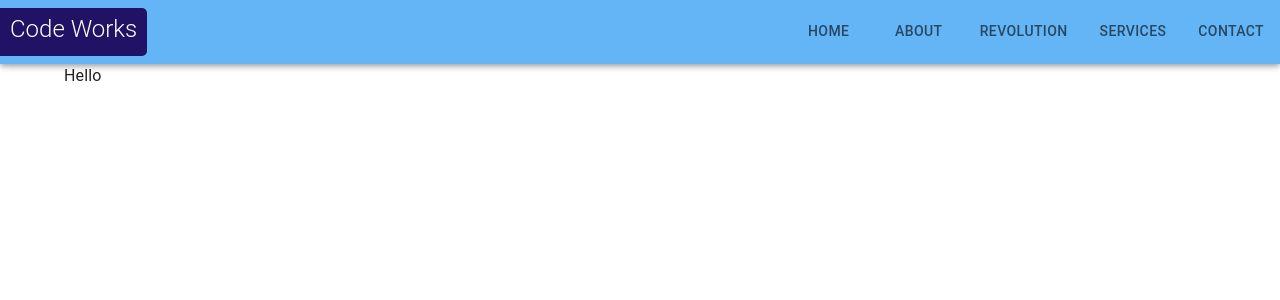
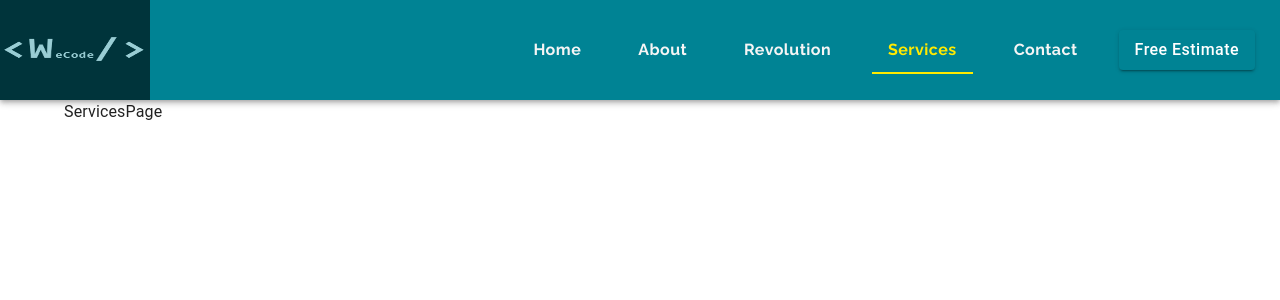
Before and after one commit to sagar-aryal/code-works, a React (Create React App) app: page /services in a window 1280 px wide. Shown: the top 300 px of the page. Built offline with nearby package versions, Linux system fonts and the light colour scheme.

Commit message:
header completed for desktop version

```diff
--- a/package.json
+++ b/package.json
@@ -13,6 +13,7 @@
     "@testing-library/user-event": "^13.5.0",
     "react": "^18.2.0",
     "react-dom": "^18.2.0",
+    "react-router-dom": "^6.3.0",
     "react-scripts": "5.0.1",
     "web-vitals": "^2.1.4"
   },
--- a/public/index.html
+++ b/public/index.html
@@ -24,6 +24,12 @@
       work correctly both with client-side routing and a non-root public URL.
       Learn how to configure a non-root public URL by running `npm run build`.
     -->
+    <link rel="preconnect" href="https://fonts.googleapis.com" />
+    <link rel="preconnect" href="https://fonts.gstatic.com" crossorigin />
+    <link
+      href="https://fonts.googleapis.com/css2?family=Raleway:wght@300;400;500;600;700&display=swap"
+      rel="stylesheet"
+    />
     <title>Code Works</title>
   </head>
   <body>
--- a/src/App.js
+++ b/src/App.js
@@ -1,6 +1,12 @@
 import React from "react";
+import { BrowserRouter, Routes, Route } from "react-router-dom";
 
 import Header from "./components/Header";
+import HomePage from "./pages/HomePage";
+import AboutPage from "./pages/AboutPage";
+import RevolutionPage from "./pages/RevolutionPage";
+import ServicesPage from "./pages/ServicesPage";
+import ContactPage from "./pages/ContactPage";
 import theme from "./styles/Theme";
 
 import { ThemeProvider } from "@mui/material/styles";
@@ -54,15 +60,28 @@ function ScrollTop(props) {
 const App = () => {
   return (
     <ThemeProvider theme={theme}>
+      <BrowserRouter>
         <CssBaseline />
+
         <Header />
+
+        <Container>
+          <Routes>
+            <Route index element={<HomePage />} />
+            <Route path="about" element={<AboutPage />} />
+            <Route path="revolution" element={<RevolutionPage />} />
+            <Route path="services" element={<ServicesPage />} />
+            <Route path="contact" element={<ContactPage />} />
+          </Routes>
+        </Container>
+
         <Toolbar id="back-to-top-anchor" />
-      <Container>Hello</Container>
         <ScrollTop>
           <Fab size="small" aria-label="scroll back to top">
             <KeyboardArrowUp />
           </Fab>
         </ScrollTop>
+      </BrowserRouter>
     </ThemeProvider>
   );
 };
--- a/src/components/Header.jsx
+++ b/src/components/Header.jsx
@@ -1,31 +1,186 @@
-import React from "react";
+import React, { useState, useEffect } from "react";
+import { Link } from "react-router-dom";
 
-import { AppBar, Toolbar, Typography, Tabs, Tab } from "@mui/material";
+// Import components
+import logo from "../assets/logo.jpeg";
+import {
+  buttonStyles,
+  logoContainer,
+  logoStyles,
+  menuItemStyles,
+  menuStyles,
+  tabsStyles,
+  tabStyles,
+} from "./HeaderStyle";
+
+// Import MUI components for styling
+import {
+  AppBar,
+  Toolbar,
+  Tabs,
+  Tab,
+  Button,
+  Menu,
+  MenuItem,
+} from "@mui/material";
 
 const Header = () => {
+  const [value, setValue] = useState(0);
+  const [anchorEl, setAnchorEl] = useState(null);
+  const [open, setOpen] = useState(false);
+
+  // Onchange event for active tab
+  const handleChange = (event, newValue) => {
+    setValue(newValue);
+  };
+
+  // Onclick events for menu tab
+  const handleClick = (event) => {
+    setAnchorEl(event.currentTarget);
+    setOpen(true);
+  };
+
+  const handleClose = () => {
+    setAnchorEl(null);
+    setOpen(false);
+  };
+
+  // Active to right tab even after refreshing page
+  useEffect(() => {
+    if (window.location.pathname === "/" && value !== 0) {
+      setValue(0);
+    } else if (window.location.pathname === "/about" && value !== 1) {
+      setValue(1);
+    } else if (window.location.pathname === "/revolution" && value !== 2) {
+      setValue(2);
+    } else if (window.location.pathname === "/services" && value !== 3) {
+      setValue(3);
+    } else if (window.location.pathname === "/contact" && value !== 4) {
+      setValue(4);
+    }
+  }, [value]);
+
   return (
-    <AppBar>
+    <>
+      <AppBar position="sticky">
         <Toolbar disableGutters={true}>
-        <Typography
-          variant="h5"
-          sx={{
-            backgroundColor: "#221266",
-            padding: "5px 10px",
-            borderRadius: " 0 5px 5px 0",
-            height: "3rem",
+          <Button
+            sx={logoContainer}
+            component={Link}
+            to="/"
+            onClick={() => setValue(0)}
+            disableRipple
+          >
+            <img
+              sx={logoStyles}
+              src={logo}
+              alt="company logo"
+              width="150px"
+              height="100px"
+            />
+          </Button>
+
+          <Tabs
+            sx={tabsStyles}
+            value={value}
+            onChange={handleChange}
+            textColor="secondary"
+            indicatorColor="secondary"
+          >
+            <Tab sx={tabStyles} label="Home" component={Link} to="/" />
+            <Tab sx={tabStyles} label="About" component={Link} to="/about" />
+            <Tab
+              sx={tabStyles}
+              label="Revolution"
+              component={Link}
+              to="/revolution"
+            />
+            <Tab
+              id="demo-positioned-button"
+              aria-controls={open ? "demo-positioned-menu" : undefined}
+              aria-haspopup="true"
+              aria-expanded={open ? "true" : undefined}
+              onMouseOver={handleClick}
+              sx={tabStyles}
+              label="Services"
+              component={Link}
+              to="/services"
+            />
+            <Menu
+              sx={menuStyles}
+              id="demo-positioned-menu"
+              aria-labelledby="demo-positioned-button"
+              anchorEl={anchorEl}
+              open={open}
+              onClose={handleClose}
+              anchorOrigin={{
+                vertical: "top",
+                horizontal: "left",
               }}
+              transformOrigin={{
+                vertical: "top",
+                horizontal: "left",
+              }}
+              MenuListProps={{ onMouseLeave: handleClose }}
             >
-          Code Works
-        </Typography>
-        <Tabs sx={{ marginLeft: "auto" }}>
-          <Tab label="Home" />
-          <Tab label="About" />
-          <Tab label="Revolution" />
-          <Tab label="Services" />
-          <Tab label="Contact" />
+              <MenuItem
+                sx={menuItemStyles}
+                onClick={() => {
+                  handleClose();
+                  setValue(3);
+                }}
+                component={Link}
+                to="/services"
+              >
+                Services
+              </MenuItem>
+              <MenuItem
+                sx={menuItemStyles}
+                onClick={() => {
+                  handleClose();
+                  setValue(3);
+                }}
+                component={Link}
+                to="/software"
+              >
+                Software Development
+              </MenuItem>
+              <MenuItem
+                sx={menuItemStyles}
+                onClick={() => {
+                  handleClose();
+                  setValue(3);
+                }}
+                component={Link}
+                to="/website"
+              >
+                Website Development
+              </MenuItem>
+              <MenuItem
+                sx={menuItemStyles}
+                onClick={() => {
+                  handleClose();
+                  setValue(3);
+                }}
+                component={Link}
+                to="/mobileapps"
+              >
+                Mobile App Development
+              </MenuItem>
+            </Menu>
+            <Tab
+              sx={tabStyles}
+              label="Contact"
+              component={Link}
+              to="/contact"
+            />
           </Tabs>
+          <Button sx={buttonStyles} variant="contained">
+            Free Estimate
+          </Button>
         </Toolbar>
       </AppBar>
+    </>
   );
 };
 
--- /dev/null
+++ b/src/components/HeaderStyle.js
@@ -0,0 +1,49 @@
+export const logoContainer = {
+  padding: 0,
+  "&: hover": {
+    opacity: 0.6,
+  },
+};
+
+export const logoStyles = {
+  height: "2rem",
+};
+
+export const tabsStyles = {
+  marginLeft: "auto",
+};
+
+export const tabStyles = {
+  fontFamily: "Raleway",
+  textTransform: "none",
+  fontWeight: "700",
+  fontSize: "1rem",
+  minWidth: "10px",
+  marginLeft: "25px",
+  color: "whitesmoke",
+};
+
+export const menuStyles = {
+  "& .MuiMenu-paper": {
+    background: "#008394",
+    borderRadius: "0px",
+  },
+};
+
+export const menuItemStyles = {
+  color: "#fff",
+  opacity: 0.6,
+  "&: hover": {
+    opacity: 1,
+  },
+};
+
+export const buttonStyles = {
+  fontSize: "1rem",
+  margin: "25px",
+  textTransform: "none",
+  "&: hover": {
+    backgroundColor: "#ffea00",
+    color: "#000",
+  },
+};
--- /dev/null
+++ b/src/pages/AboutPage.jsx
@@ -0,0 +1,7 @@
+import React from "react";
+
+const AboutPage = () => {
+  return <div>AboutPage</div>;
+};
+
+export default AboutPage;
--- /dev/null
+++ b/src/pages/ContactPage.jsx
@@ -0,0 +1,7 @@
+import React from "react";
+
+const ContactPage = () => {
+  return <div>ContactPage</div>;
+};
+
+export default ContactPage;
--- /dev/null
+++ b/src/pages/HomePage.jsx
@@ -0,0 +1,7 @@
+import React from "react";
+
+const HomePage = () => {
+  return <div>HomePage</div>;
+};
+
+export default HomePage;
--- /dev/null
+++ b/src/pages/RevolutionPage.jsx
@@ -0,0 +1,7 @@
+import React from "react";
+
+const RevolutionPage = () => {
+  return <div>RevolutionPage</div>;
+};
+
+export default RevolutionPage;
--- /dev/null
+++ b/src/pages/ServicesPage.jsx
@@ -0,0 +1,7 @@
+import React from "react";
+
+const ServicesPage = () => {
+  return <div>ServicesPage</div>;
+};
+
+export default ServicesPage;
--- a/src/styles/Theme.js
+++ b/src/styles/Theme.js
@@ -1,31 +1,16 @@
 import { createTheme } from "@mui/material/styles";
-
-const blueColor = "#64b5f6";
-const orangeColor = "#ff8a65";
 
 const theme = createTheme({
   palette: {
-    common: {
-      blue: `${blueColor}`,
-      orange: `${orangeColor}`,
-    },
     primary: {
-      main: `${blueColor}`,
-      light: "#757ce8",
-      dark: "#002884",
+      // works
+      main: "#008394",
       contrastText: "#fff",
     },
     secondary: {
-      main: `${orangeColor}`,
-      light: "#ff7961",
-      dark: "#ba000d",
-      contrastText: "#000",
-    },
-  },
-
-  typography: {
-    h5: {
-      fontWeight: 300,
+      // works
+      main: "#ffea00",
+      contrastText: "#fff",
     },
   },
 });
```
Also changed, not shown: src/assets/logo.jpeg (added), 1 other file (tests, documents, lock files or other folders). Lines whose indentation alone changed are shown as unchanged.
